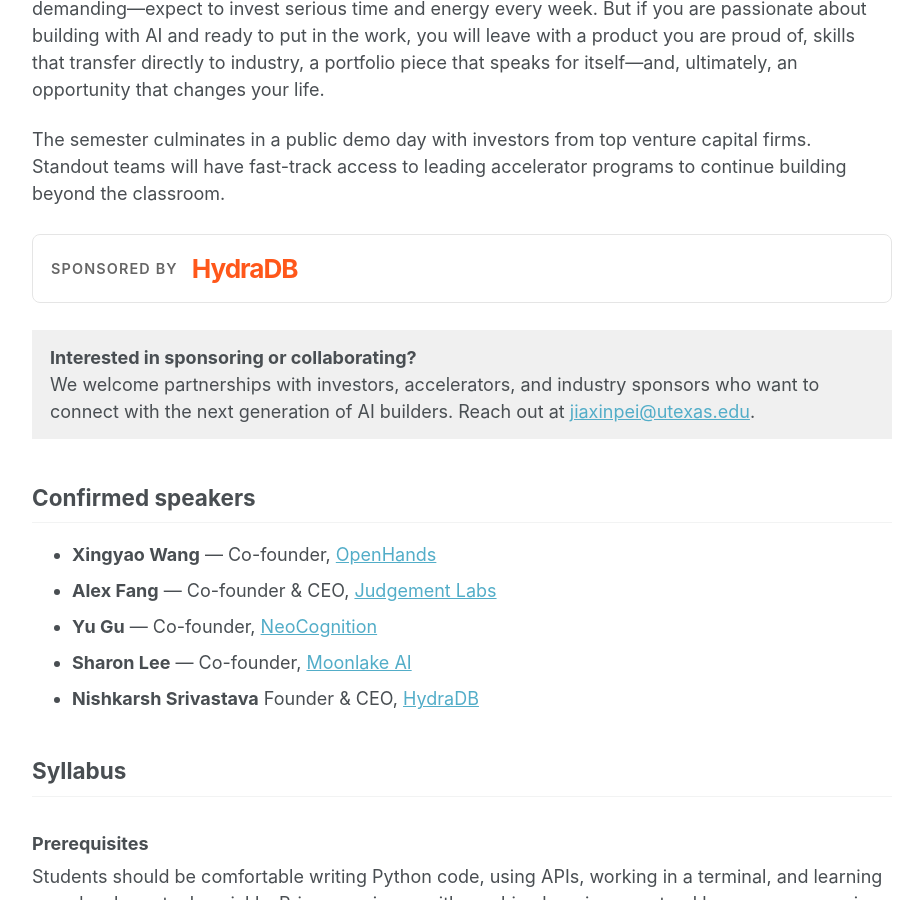
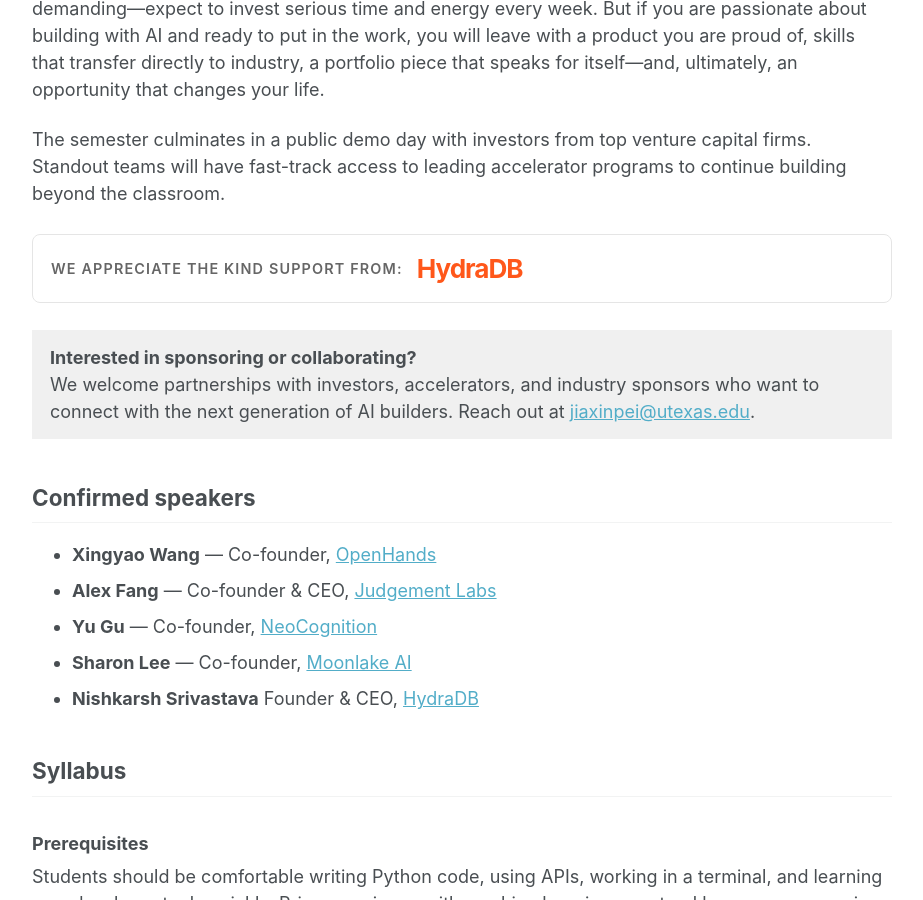
Before and after one commit to Jiaxin-Pei/Jiaxin-Pei.github.io, a Jekyll site: the page built from _pages/courses/inf385t.md, in a window 1280 px wide and 900 px high, scrolled down 1001 px. Shown: the whole window, without its empty margins (178-1101 px from the left). Built offline with Jekyll 4.4.1, drawn with Linux system fonts in a browser that asks for light colours.

Commit message:
update class

```diff
--- a/_pages/courses/inf385t.md
+++ b/_pages/courses/inf385t.md
@@ -221,7 +221,7 @@
 The semester culminates in a public demo day with investors from top venture capital firms. Standout teams will have fast-track access to leading accelerator programs to continue building beyond the classroom.
 
 <div style="display: flex; align-items: center; gap: 14px; padding: 14px 18px; margin: 1.5em 0; border: 1px solid #e5e5e5; border-radius: 8px;">
-  <span style="font-size: 0.8em; font-weight: 600; letter-spacing: 0.08em; text-transform: uppercase; color: #666;">Sponsored by</span>
+  <span style="font-size: 0.8em; font-weight: 600; letter-spacing: 0.08em; text-transform: uppercase; color: #666;">We appreciate the kind support from:</span>
   <a href="https://hydradb.com" target="_blank" rel="noopener noreferrer" aria-label="HydraDB" style="font-size: 1.45em; font-weight: 700; letter-spacing: -0.04em; color: #ff571a; text-decoration: none;">HydraDB</a>
 </div>
 
```
